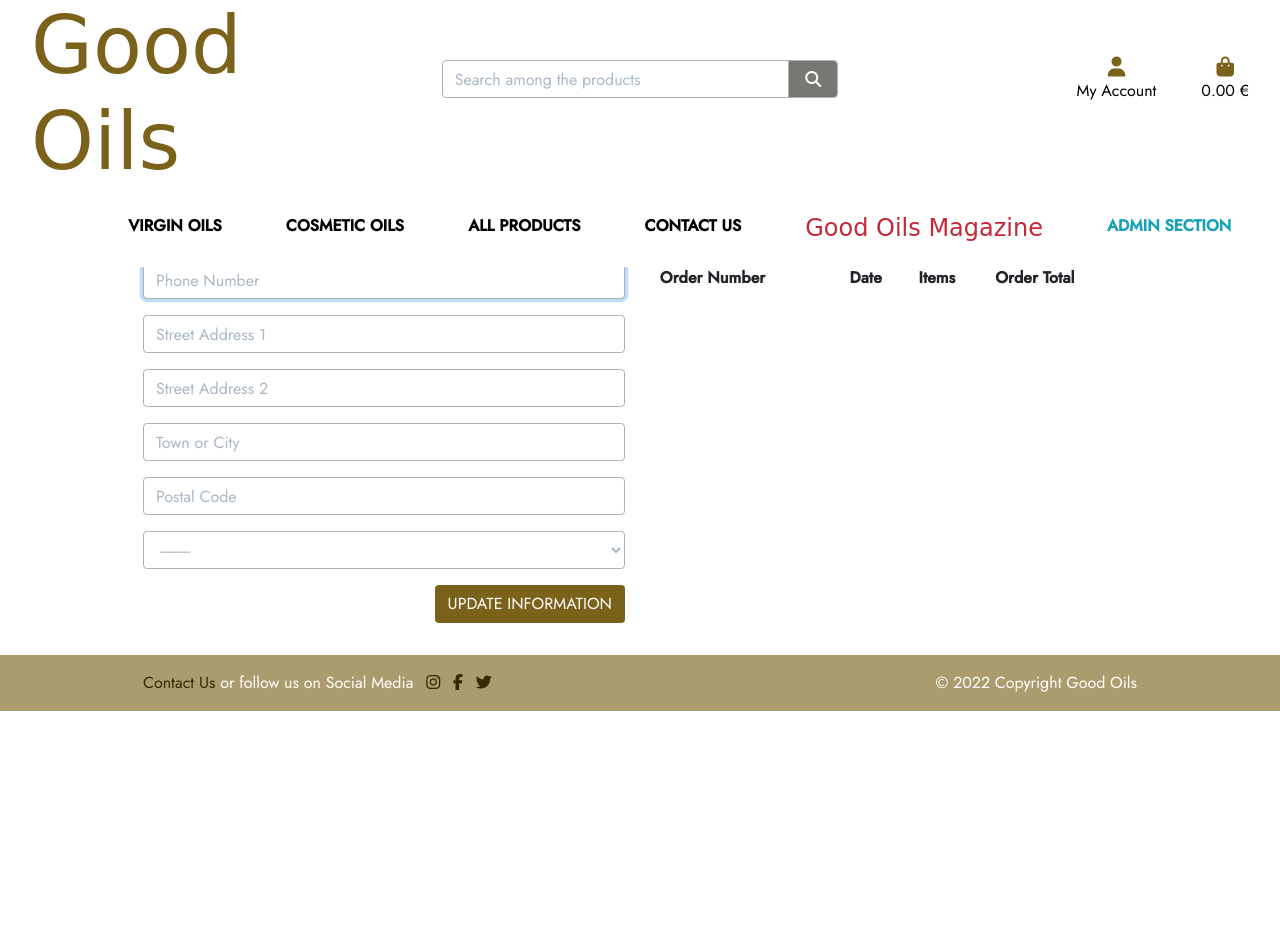
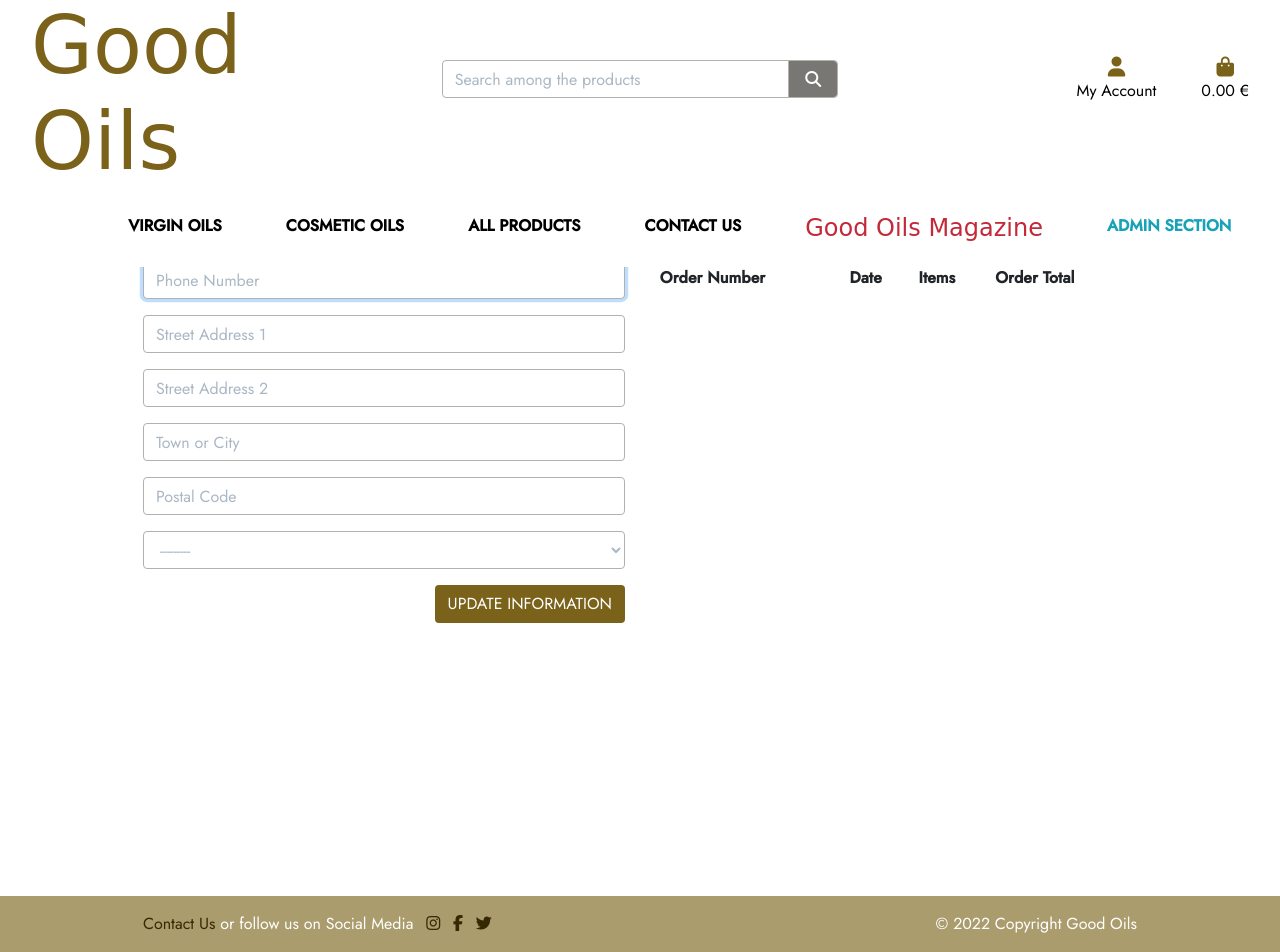
Before and after one commit to KamilaHase/MS4, a Django app: page /profile/ in a window 1280 px wide. Shown: the part 48-1000 px from the top of the page. Before the commit the page ends 759 px from the top, so only its background shows below. Run offline with Django 3.2, Linux system fonts and the light colour scheme; the visitor is signed in with stand-in values (Sample User, id 1); data comes from the database, SQL or seed files in the repository; data that the repository does not hold is empty; some libraries are stand-ins or nearby versions; some web fonts are replaced.

Commit message:
Added bottom-footer class to my profile page.

```diff
--- a/profiles/templates/profiles/profile.html
+++ b/profiles/templates/profiles/profile.html
@@ -14,7 +14,7 @@
 {% endblock %}
 
 {% block content %}
-<div class="container mb-3 mt-5">
+<div class="container bottom-footer mb-3 mt-5">
     <div class="row">
         <div class="col-12 col-md-6 offset-md-5">
             <h2 class="mb-4 badge badge-heading text-white rounded-2 bg-banner uppercase-font"><strong class="text-lg">My Profile</strong></h2>
```
